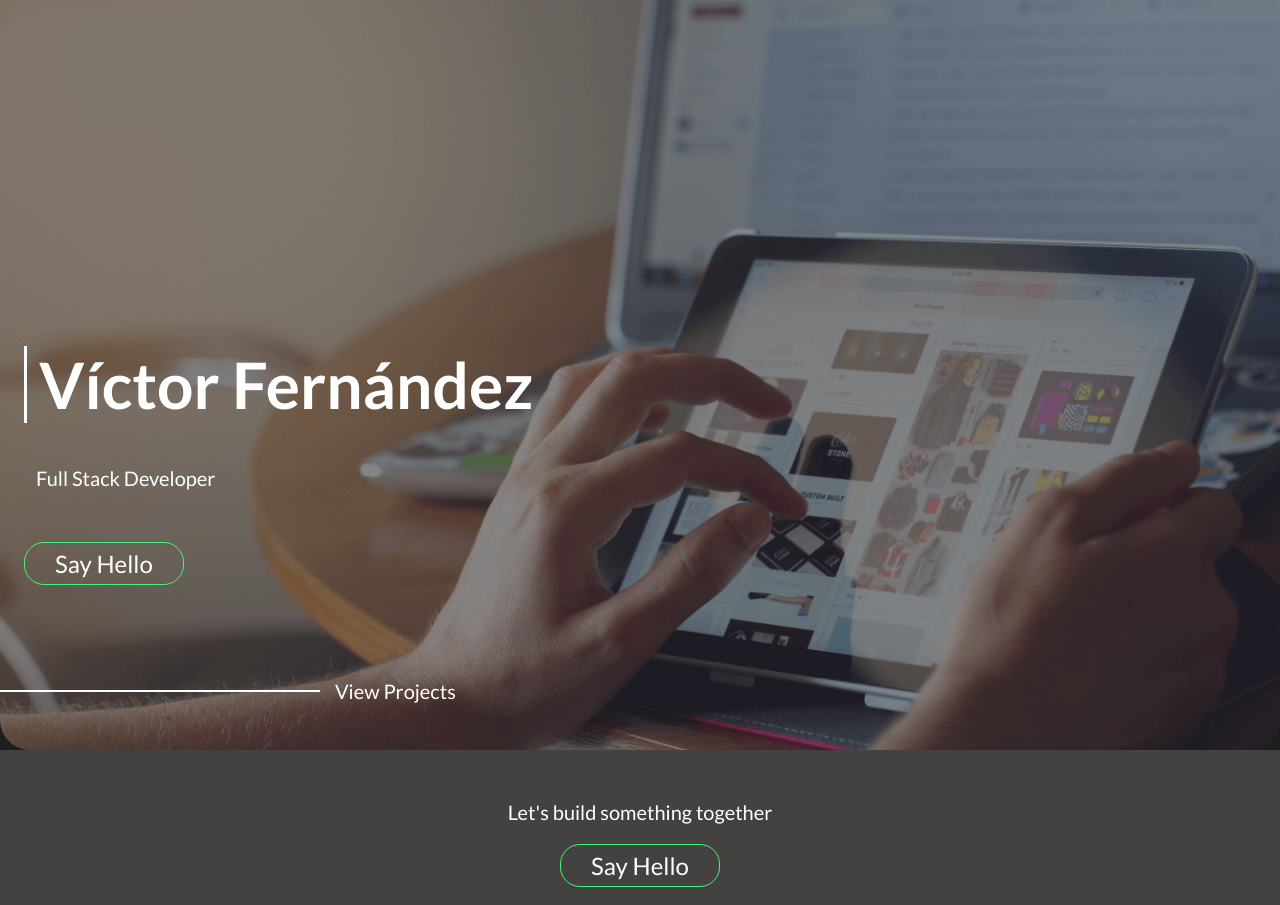
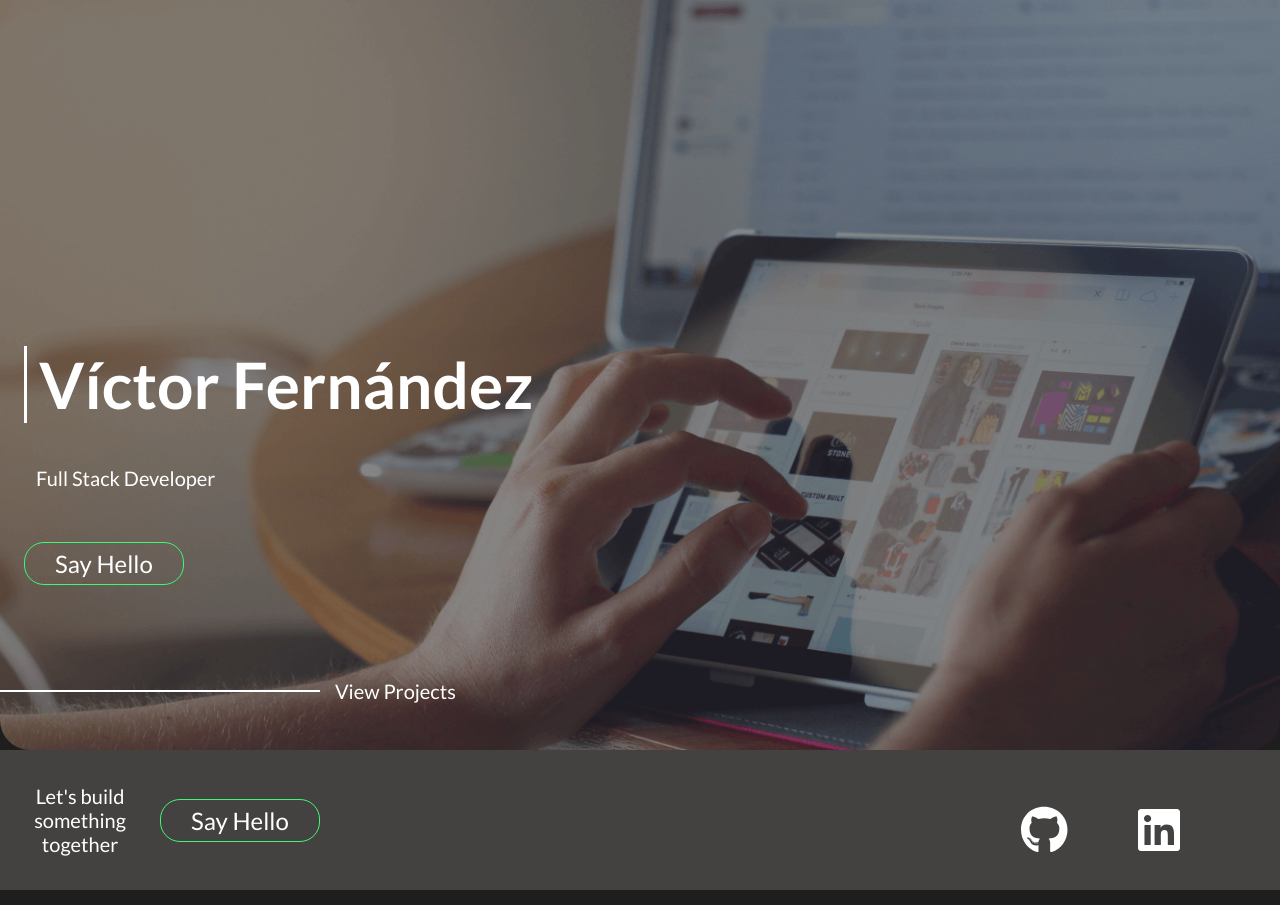
Before and after one commit to VicDario/my-portfolio, a Next.js app: page / in a window 1280 px wide. Shown: the top 905 px of the page. Built offline with nearby package versions, Linux system fonts and the light colour scheme.

Commit message:
[Change] Footer desktop styles

```diff
--- a/components/footer/footer.component.tsx
+++ b/components/footer/footer.component.tsx
@@ -19,8 +19,10 @@
         fill
         className={styles.background}
       />
-      <h3>Let&apos;s build something together</h3>
-      <ContactButton />
+      <div className={styles.title}>
+        <h3>Let&apos;s build something together</h3>
+        <ContactButton />
+      </div>
       <nav className={styles.nav}>
         <Link href="https://github.com/VicDario" target="_blank" rel="noreferrer">
           <FontAwesomeIcon icon={faGithub} size="3x" />
--- a/components/footer/footer.module.scss
+++ b/components/footer/footer.module.scss
@@ -10,6 +10,12 @@
     overflow: hidden;
     * {
         z-index: 1;
+    }
+    .title {
+        display: flex;
+        flex-direction: column;
+        align-items: center;
+        justify-content: center;
     }
     .nav {
         padding-top: 20px;
@@ -31,7 +37,22 @@
 }
 
 @media (min-width: 768px) {
-    .background {
-        display: none;
+    .footer {
+        height: 140px;
+        flex-direction: row;
+        justify-content: space-between;
+        .background {
+            display: none;
+        }
+        .title {
+            flex-direction: row;
+            justify-content: space-between;
+            h3 {
+                width: 100px;
+                text-align: center;
+                margin-right: 30px;
+            }
+        }
     }
+
 }
```
